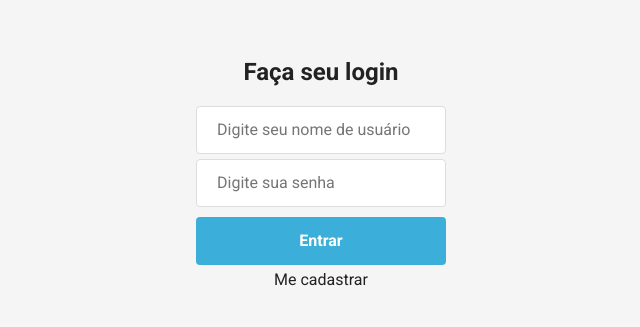
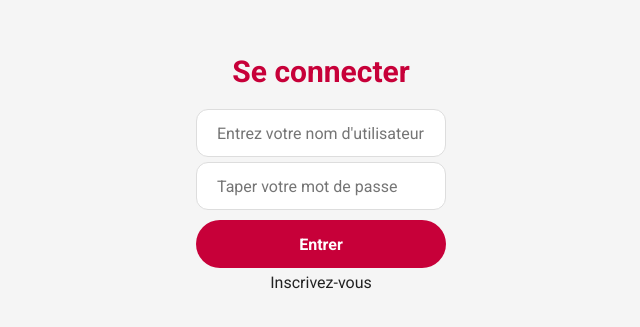
Before and after one commit to H1B0B0/Kurama-chat, a React (Create React App) app in the folder front/: page / in a window 1280 px wide. Shown: the part 227-554 px from the top of the page, without its empty margins (319-959 px from the left). Built offline with nearby package versions, Linux system fonts and the light colour scheme; the HTML template or start-up script is replaced by a standard one.

Commit message:
Update sign in and sign up pages with new styles and French text.

```diff
--- a/front/src/pages/SignIn/index.tsx
+++ b/front/src/pages/SignIn/index.tsx
@@ -23,22 +23,22 @@ const SignIn: React.FC = () => {
   return (
     <Container>
       <form data-testid='login-form' onSubmit={handleSubmit}>
-        <h2>Faça seu login</h2>
+        <h2>Se connecter</h2>
         <input
           type='text'
-          placeholder='Digite seu nome de usuário'
+          placeholder="Entrez votre nom d'utilisateur "
           value={username}
           onChange={(event) => setUsername(event.target.value)}
         />
         <input
           type='password'
-          placeholder='Digite sua senha'
+          placeholder='Taper votre mot de passe'
           value={password}
           onChange={(event) => setPassword(event.target.value)}
         />
-        <button type='submit'>Entrar</button>
+        <button type='submit'>Entrer</button>
       </form>
-      <Link to='/signup'>Me cadastrar</Link>
+      <Link to='/signup'>Inscrivez-vous</Link>
     </Container>
   );
 };
--- a/front/src/pages/SignIn/styles.ts
+++ b/front/src/pages/SignIn/styles.ts
@@ -18,6 +18,8 @@ export const Container = styled.div`
     h2 {
       align-self: center;
       color: #222;
+      color: #C70039;
+      font-size: 30px;
     }
 
     input {
@@ -28,9 +30,11 @@ export const Container = styled.div`
       padding: 0 20px;
       font-size: 16px;
       color: #666;
+      border-radius: 12px;
 
       & + input {
         margin-top: 5px;
+
       }
     }
 
@@ -40,12 +44,13 @@ export const Container = styled.div`
       border-radius: 4px;
       height: 48px;
       font-size: 16px;
-      background: #3bafda;
+      background: #C70039;
       font-weight: bold;
       color: #fff;
+      border-radius: 30px;
 
       &:hover {
-        background-color: ${darken(0.08, '#3bafda')};
+        background-color: ${darken(0.08, '#C70039')};
       }
     }
   }
--- a/front/src/pages/SignUp/index.tsx
+++ b/front/src/pages/SignUp/index.tsx
@@ -30,28 +30,28 @@ const SignUp: React.FC = () => {
   return (
     <Container>
       <form data-testid='login-form' onSubmit={handleSubmit}>
-        <h2>Faça seu cadastro</h2>
+        <h2>Inscription</h2>
         <input
           type='text'
-          placeholder='Digite seu nome'
+          placeholder='Votre nom'
           value={name}
           onChange={(event) => setName(event.target.value)}
         />
         <input
           type='text'
-          placeholder='Digite seu nome de usuário'
+          placeholder="Votre nom d'utilisateur"
           value={username}
           onChange={(event) => setUsername(event.target.value)}
         />
         <input
           type='password'
-          placeholder='Digite sua senha'
+          placeholder='Tapez votre mot de passe'
           value={password}
           onChange={(event) => setPassword(event.target.value)}
         />
-        <button type='submit'>Entrar</button>
+        <button type='submit'>Entrer</button>
       </form>
-      <Link to='/'>Já possuo uma conta</Link>
+      <Link to='/'>J'ai déja un compte</Link>
     </Container>
   );
 };
```
